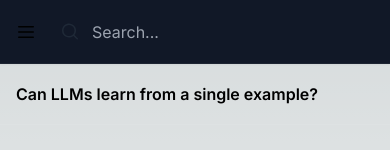
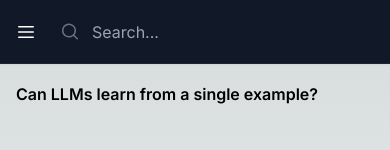
Before and after one commit to Pandimadhubabu/lit-feed, a Next.js app: page / in a window 390 px wide. Shown: the top 150 px of the page. Built offline with nearby package versions, Linux system fonts and the light colour scheme.

Commit message:
fix: header colors in light mode

```diff
--- a/src/app/page.tsx
+++ b/src/app/page.tsx
@@ -127,7 +127,7 @@ export default function Home() {
       <div className="xl:pl-72">
         {/* Sticky search header */}
         <div className="sticky top-0 z-40 flex h-16 shrink-0 items-center gap-x-6 border-b border-white/5 bg-gray-900 px-4 shadow-sm sm:px-6 lg:px-8">
-          <button type="button" className="-m-2.5 p-2.5 dark:text-white text-black xl:hidden" onClick={() => setSidebarOpen(true)}>
+          <button type="button" className="-m-2.5 p-2.5 text-white xl:hidden" onClick={() => setSidebarOpen(true)}>
             <span className="sr-only">Open sidebar</span>
             <Bars3Icon className="h-5 w-5" aria-hidden="true" />
           </button>
@@ -139,12 +139,12 @@ export default function Home() {
               </label>
               <div className="relative w-full">
                 <MagnifyingGlassIcon
-                  className="pointer-events-none absolute inset-y-0 left-0 h-full w-5 dark:text-gray-500 text-gray-800"
+                  className="pointer-events-none absolute inset-y-0 left-0 h-full w-5 text-gray-500"
                   aria-hidden="true"
                 />
                 <input
                   id="search-field"
-                  className="block h-full w-full border-0 bg-transparent py-0 pl-8 pr-0 dark:text-white text-black focus:ring-0 sm:text-sm"
+                  className="block h-full w-full border-0 bg-transparent py-0 pl-8 pr-0 text-white focus:ring-0 sm:text-sm"
                   placeholder="Search..."
                   type="search"
                   name="search"
```
